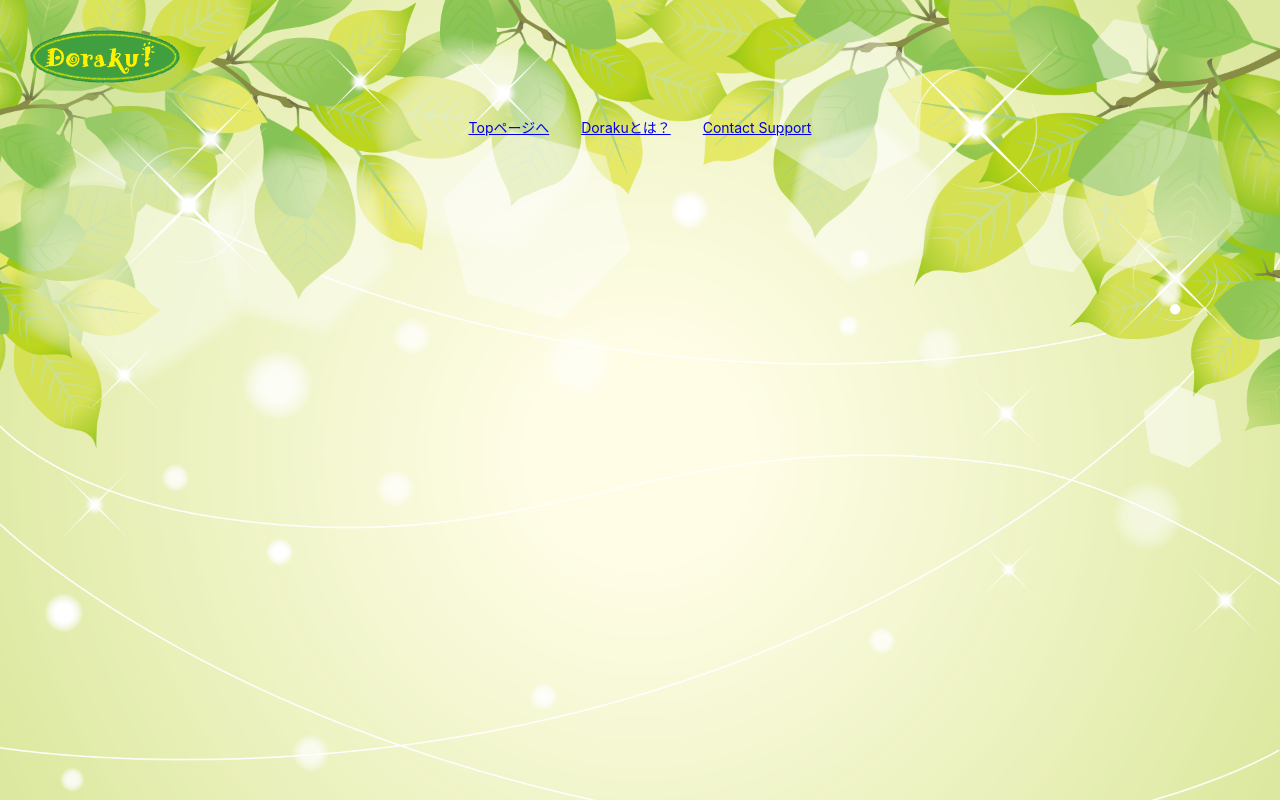
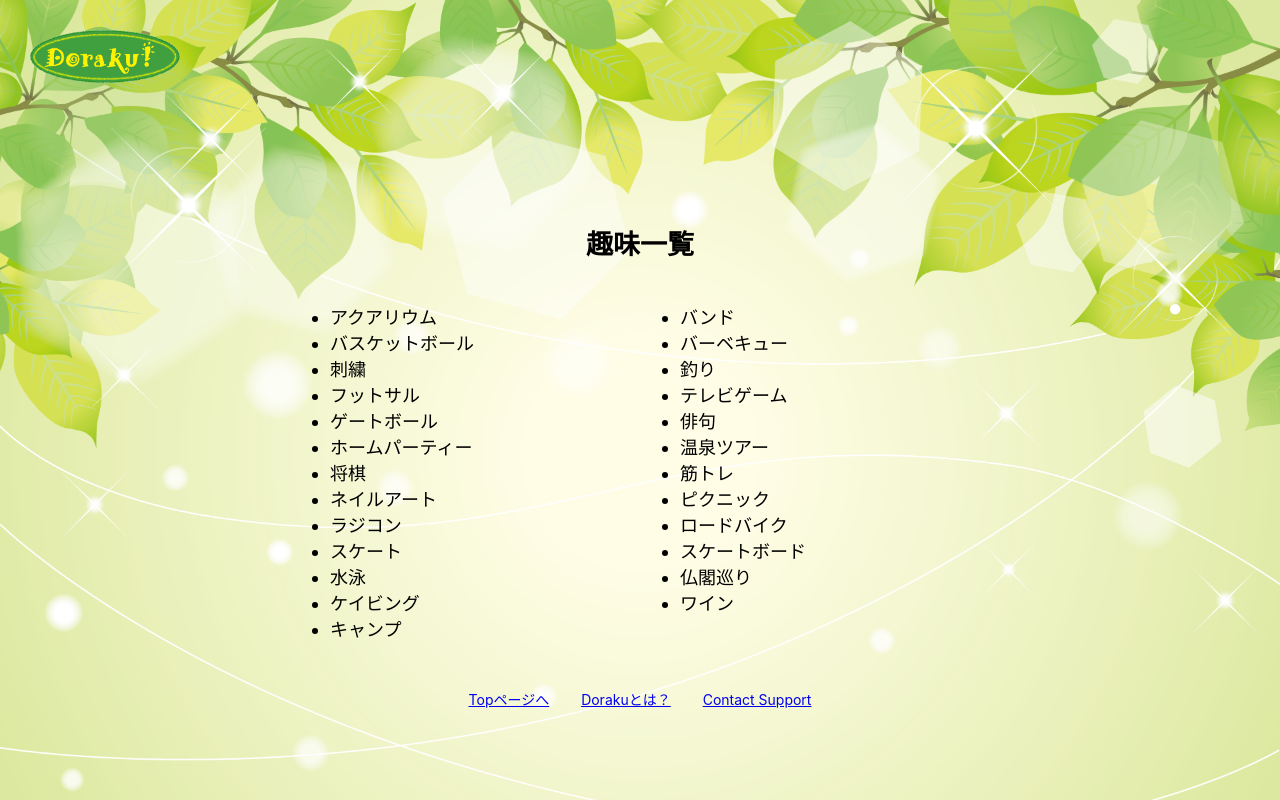
Before and after one commit to sh-miyoshi/doraku, a Nuxt app in the folder frontend/doraku/: page /list in a window 1280 px wide. Built offline with nearby package versions, Linux system fonts and the light colour scheme.

Commit message:
add list all hobbies

```diff
--- a/frontend/doraku/nuxt.config.js
+++ b/frontend/doraku/nuxt.config.js
@@ -27,7 +27,7 @@ export default {
   /*
    ** Plugins to load before mounting the App
    */
-  plugins: [],
+  plugins: ['~/plugins/hobbyHandler.js'],
   /*
    ** Nuxt.js dev-modules
    */
--- a/frontend/doraku/pages/index.vue
+++ b/frontend/doraku/pages/index.vue
@@ -23,7 +23,7 @@
             </Button>
           </td>
           <td>
-            <Button class="button">
+            <Button class="button" @click="$router.push('/list')">
               趣味一覧
             </Button>
           </td>
--- /dev/null
+++ b/frontend/doraku/pages/list/index.vue
@@ -0,0 +1,61 @@
+<template>
+  <div>
+    <br />
+    <br />
+    <br />
+    <br />
+    <h2>趣味一覧</h2>
+    <div class="itembox">
+      <!-- for colums -->
+      <div v-for="(hobbyList, index) in hobbies" :key="index" class="component">
+        <ul>
+          <li v-for="hobby in hobbyList" :key="hobby.id">
+            {{ hobby.name }}
+          </li>
+        </ul>
+      </div>
+      <div class="footer"></div>
+    </div>
+  </div>
+</template>
+
+<script>
+export default {
+  data() {
+    return {
+      hobbies: []
+    }
+  },
+
+  created() {
+    const COLUMN_NUM = 2
+
+    // set hobby list data
+    const allHobby = this.$hobby.GetAllHobby()
+    for (let i = 0; i < COLUMN_NUM; i++) {
+      this.hobbies[i] = []
+    }
+    for (let i = 0; i < allHobby.length; i++) {
+      this.hobbies[i % COLUMN_NUM].push(allHobby[i])
+    }
+  }
+}
+</script>
+
+<style scoped>
+.itembox {
+  width: 700px;
+  margin-left: auto;
+  margin-right: auto;
+}
+
+.component {
+  text-align: left;
+  float: left;
+  width: 350px;
+}
+
+.footer {
+  clear: both;
+}
+</style>
--- /dev/null
+++ b/frontend/doraku/plugins/hobbyHandler.js
@@ -0,0 +1,37 @@
+class HobbyHandler {
+  hobbyList = [
+    { id: 0, name: 'アクアリウム' },
+    { id: 1, name: 'バンド' },
+    { id: 2, name: 'バスケットボール' },
+    { id: 3, name: 'バーベキュー' },
+    { id: 4, name: '刺繍' },
+    { id: 5, name: '釣り' },
+    { id: 6, name: 'フットサル' },
+    { id: 7, name: 'テレビゲーム' },
+    { id: 8, name: 'ゲートボール' },
+    { id: 9, name: '俳句' },
+    { id: 10, name: 'ホームパーティー' },
+    { id: 11, name: '温泉ツアー' },
+    { id: 12, name: '将棋' },
+    { id: 13, name: '筋トレ' },
+    { id: 14, name: 'ネイルアート' },
+    { id: 15, name: 'ピクニック' },
+    { id: 16, name: 'ラジコン' },
+    { id: 17, name: 'ロードバイク' },
+    { id: 18, name: 'スケート' },
+    { id: 19, name: 'スケートボード' },
+    { id: 20, name: '水泳' },
+    { id: 21, name: '仏閣巡り' },
+    { id: 22, name: 'ケイビング' },
+    { id: 23, name: 'ワイン' },
+    { id: 24, name: 'キャンプ' }
+  ]
+
+  GetAllHobby = function() {
+    return this.hobbyList
+  }
+}
+
+export default ({ app }, inject) => {
+  inject('hobby', new HobbyHandler())
+}
```
